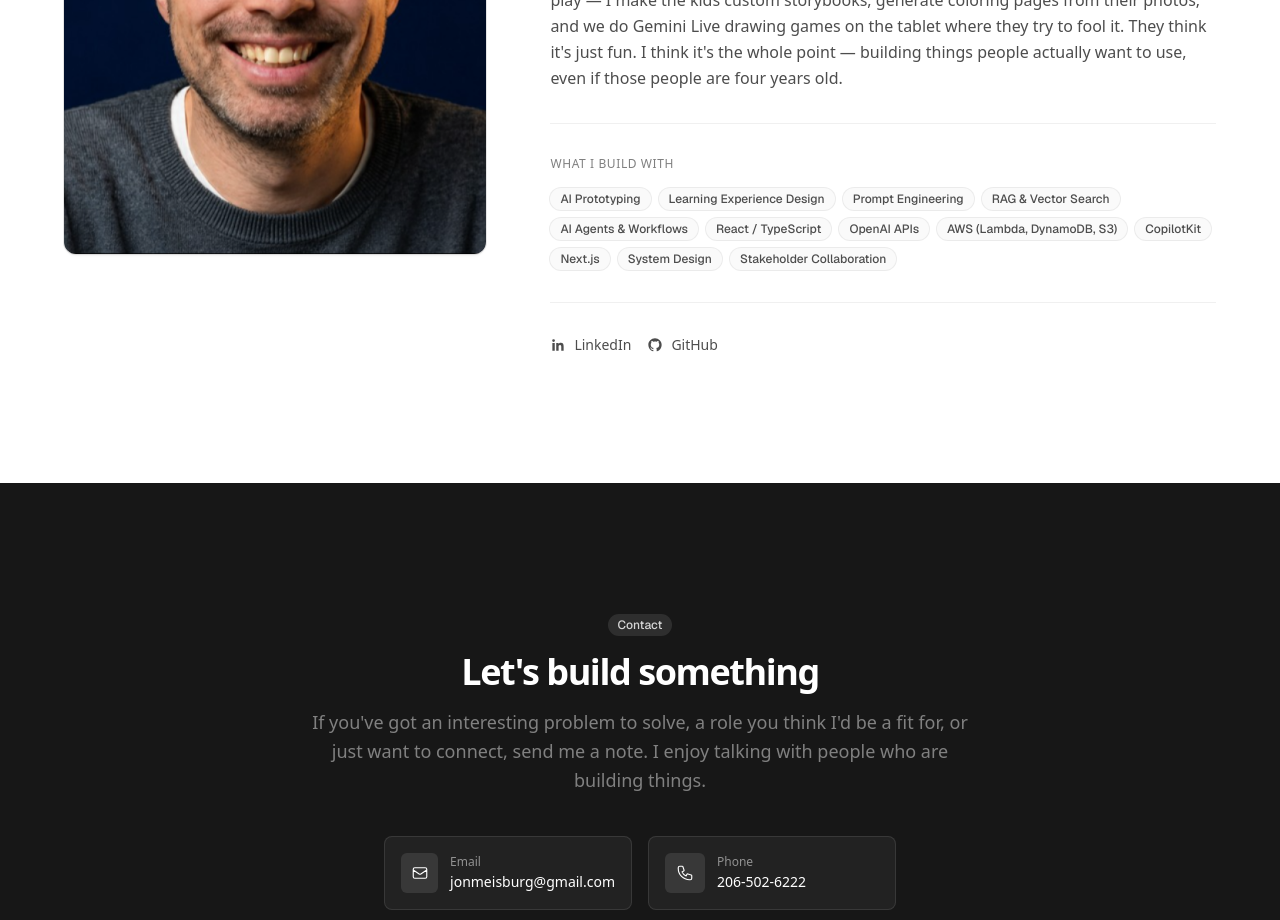
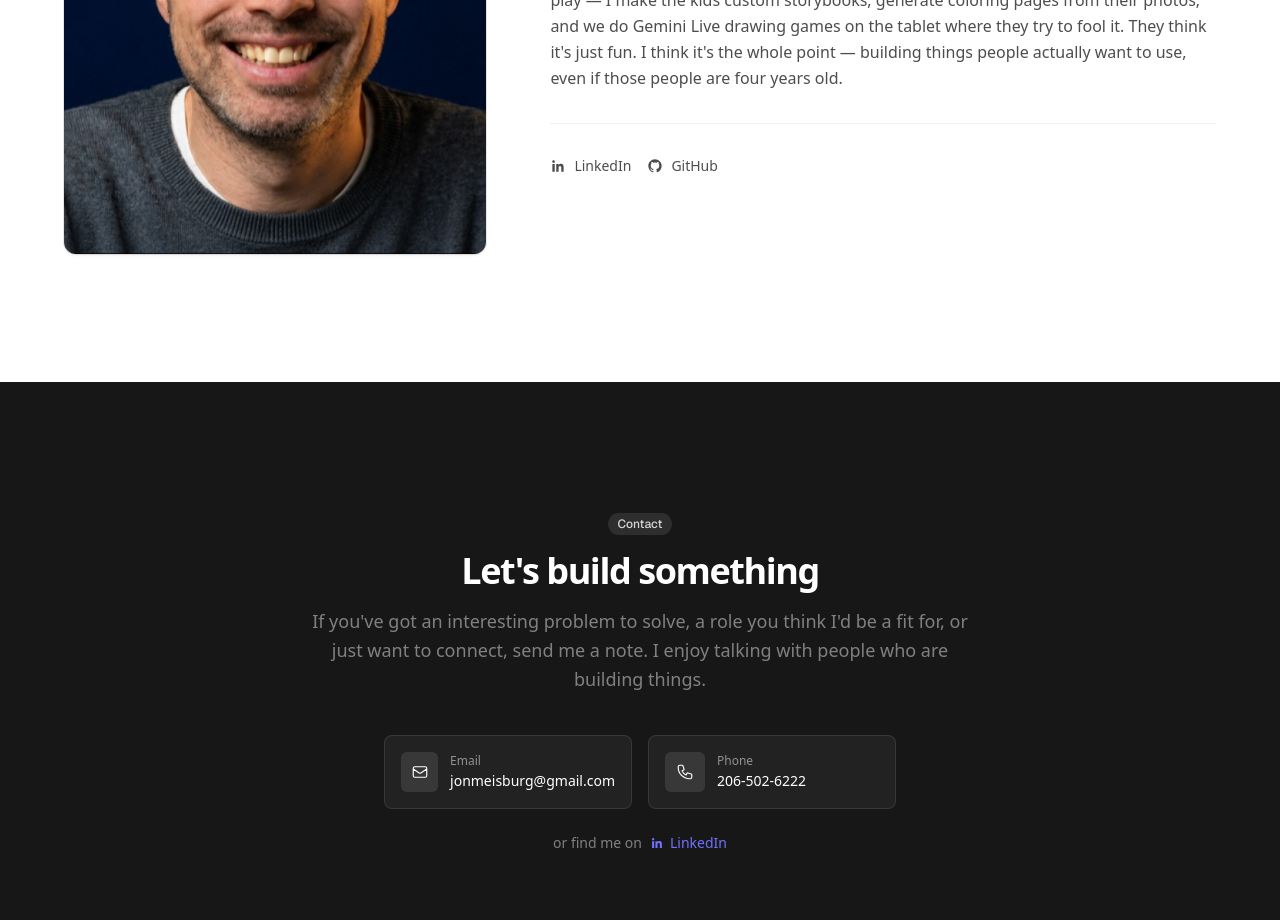
Before and after one commit to jonmeisburg/portfolio, a Next.js app: page / in a window 1280 px wide. Shown: the part 2400-3320 px from the top of the page. Built offline with nearby package versions, Linux system fonts and the light colour scheme.

Commit message:
Remove skills tags and heading from About section

```diff
--- a/src/components/About.tsx
+++ b/src/components/About.tsx
@@ -42,36 +42,6 @@ export default function About() {
               fun. I think it&apos;s the whole point — building things people actually
               want to use, even if those people are four years old.
             </p>
-
-            {/* Skills */}
-            <div className="mt-8 pt-8 border-t border-[rgba(0,0,0,0.06)]">
-              <h3 className="text-xs font-mono uppercase tracking-wider text-[#808080] mb-4">
-                What I Build With
-              </h3>
-              <div className="flex flex-wrap gap-2">
-                {[
-                  "AI Prototyping",
-                  "Learning Experience Design",
-                  "Prompt Engineering",
-                  "RAG & Vector Search",
-                  "AI Agents & Workflows",
-                  "React / TypeScript",
-                  "OpenAI APIs",
-                  "AWS (Lambda, DynamoDB, S3)",
-                  "CopilotKit",
-                  "Next.js",
-                  "System Design",
-                  "Stakeholder Collaboration",
-                ].map((skill) => (
-                  <span
-                    key={skill}
-                    className="badge bg-[#fafafa] text-[#4d4d4d] shadow-border"
-                  >
-                    {skill}
-                  </span>
-                ))}
-              </div>
-            </div>
 
             {/* Social links */}
             <div className="mt-8 pt-8 border-t border-[rgba(0,0,0,0.06)] flex flex-wrap gap-4">
```
